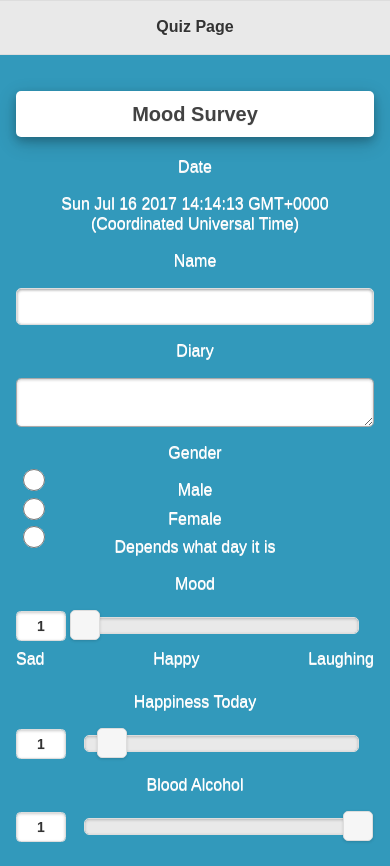
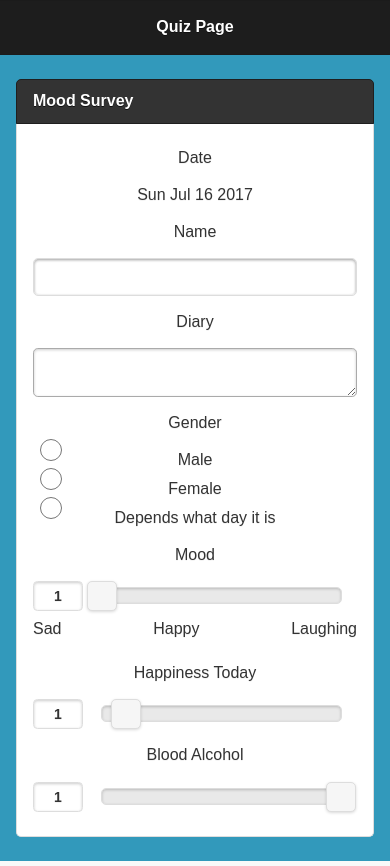
Before and after one commit to mcnorth/Project-Quiz, a website: page BlankCordovaApp1/BlankCordovaApp1/www/index.html in a window 390 px wide. Drawn offline with nearby package versions, Linux system fonts and the light colour scheme; some packages are replaced by stand-ins of ours.

Commit message:
Dynamically added JQM elements

```diff
--- a/BlankCordovaApp1/BlankCordovaApp1/www/css/index.css
+++ b/BlankCordovaApp1/BlankCordovaApp1/www/css/index.css
@@ -1,9 +1,14 @@
+body {
+    font-family: 'Nunito', sans-serif;
+}
+
+
 #quiz-page-one {
     text-align: center;
     background-color: #3299BB;
     color: white;
 
-    font-family: 'Nunito', sans-serif;
+
 }
 
 #myHeading {
--- a/BlankCordovaApp1/BlankCordovaApp1/www/index.html
+++ b/BlankCordovaApp1/BlankCordovaApp1/www/index.html
@@ -7,44 +7,43 @@
     -->
 
     <meta http-equiv="Content-Security-Policy" content="default-src 'self' data: gap: https://ssl.gstatic.com 'unsafe-eval'; style-src 'self' 'unsafe-inline'; script-src 'self' https://code.jquery.com 'unsafe-inline' 'unsafe-eval'; font-src 'self' https://fonts.gstatic.com/; style-src 'self' https://fonts.googleapis.com/ 'unsafe-inline'; media-src *">
-
-
     <meta http-equiv="content-type" content="text/html; charset=UTF-8" />
     <meta name="format-detection" content="telephone=no">
     <meta name="msapplication-tap-highlight" content="no">
     <meta name="viewport" content="user-scalable=no, initial-scale=1, maximum-scale=1, minimum-scale=1, width=device-width">
     <link rel="stylesheet" type="text/css" href="css/index.css">
     <link rel="stylesheet" href="css/jquery.mobile-1.4.5.min.css" />
-    <link rel="stylesheet" type="text/css" href="css/nouislider.min.css">
+
     <link href="https://fonts.googleapis.com/css?family=Nunito:400,700,900" rel="stylesheet">
-    <script src="https://code.jquery.com/jquery-2.2.4.min.js" integrity="sha256-BbhdlvQf/xTY9gja0Dq3HiwQF8LaCRTXxZKRutelT44=" crossorigin="anonymous"></script>
+    <script src="https://code.jquery.com/jquery-2.0.1.js" integrity="sha256-gg+zOP6MdHihuCDicItP0wamiCXeEZSAPnqT+8IXehY=" crossorigin="anonymous"></script>
     <script src="scripts/jquery.mobile-1.4.5.min.js"></script>
-    <script src="scripts/nouislider.min.js"></script>
     <script src="scripts/index.js"></script>
     <title>ProjectQuiz</title>
 </head>
 <body>
     <div data-role="page" id="quiz-page-one">
-        <div data-role="header" id="header">
+        <div data-role="header" id="header" data-theme="b">
             <p id="header-text">Quiz Page</p>
         </div>
         <div data-role="main" class="ui-content">
             <div class="page-container">
                 <div id="questions">
 
+                    <div data-role="collapsible" data-theme="b" data-content-theme="a" data-collapsed="false"  data-collapsed-icon="" data-expanded-icon="" id="questionSection" >
+                        <h3 id="head3">Start</h3>
 
+                        <p id="para">
+
+                        </p>
+                    </div>
                 </div>
             </div>
         </div>
         <script>
             GetQuestions();
         </script>
-
     </div>
-
-
     <script type="text/javascript" src="cordova.js"></script>
     <script type="text/javascript" src="scripts/platformOverrides.js"></script>
-
 </body>
 </html>
--- a/BlankCordovaApp1/BlankCordovaApp1/www/scripts/index.js
+++ b/BlankCordovaApp1/BlankCordovaApp1/www/scripts/index.js
@@ -6,46 +6,70 @@
 
 function GetQuestions()
 {
-    var question = document.getElementById("questions");
+    var requestURL = "questions.json";
+    var request = new XMLHttpRequest();
+    var question = document.getElementById("para");
 
-    //create javascript object
-    var requestURL = "questions.json";
 
-    //create HttpRequest object
-    var request = new XMLHttpRequest();
+    try
+    {
+        // Opera 8.0+, Firefox, Chrome, Safari
+        request = new XMLHttpRequest();
+    }
+    catch (e)
+    {
+        // Internet Explorer Browsers
+        try
+        {
+            request = new ActiveXObject("Msxml2.XMLHTTP");
 
-    //open the request object
-    request.open("GET", requestURL);
+        }
+        catch (e)
+        {
+            try
+            {
+                request = new ActiveXObject("Microsoft.XMLHTTP");
+            }
+            catch (e)
+            {
 
-    //let the server know we want a json object
-    request.responseType = "json";
+                alert("Your browser broke!");
+                return false;
+            }
 
-    //send the request
+        }
+    }
+
+    request.onreadystatechange = function () {
+
+        if (request.readyState == 4)
+        {
+            try
+            {
+                // Javascript function JSON.parse to parse JSON data
+                var jsonObj = JSON.parse(request.responseText);
+
+                // jsonObj variable now contains the data structure
+                DisplayPage(jsonObj);
+            }
+            catch (e)
+            {
+                alert(e);
+            }
+
+        }
+    }
+
+    request.open("GET", requestURL, true);
     request.send();
-
-    request.onload = function ()
-    {
-        //store the response from the server ina variable
-        var quizQuestions = request.response;
-
-        //call a function to fill the page
-        DisplayPage(quizQuestions);
-    }
 
     function DisplayPage(jsonObject)
     {
+        var collHeading = document.getElementById("head3").innerHTML;
+        var collPara = document.getElementById("para");
+        var res = collHeading.replace("Start", jsonObject["title"]);
+        document.getElementById("head3").innerHTML = res;
 
-
-        //create the elements
-        var myHeading = document.createElement("p");
-        myHeading.id = "myHeading";
-
-        //modify the text to the value of the json object "id"
-        myHeading.textContent = jsonObject["title"];
-
-
-        //insert the content inside the div
-        question.appendChild(myHeading);
 
         for (var i = 0; i < jsonObject.questions.length; i++)
         {
@@ -65,7 +89,7 @@ function GetQuestions()
                     var type = questArray[key];
                     switch (type)
                     {
-                        case "date": DisplayDate();
+                        case "date": DisplayDate(questArray);
                             break;
                         case "textbox": DisplayTextbox();
                             break;
@@ -99,11 +123,15 @@ function GetQuestions()
 
     }
 
-    function DisplayDate()
+    function DisplayDate(dateObj)
     {
+
+        var dText = dateObj["text"];
+
+
         var today = new Date();
         var myP = document.createElement("p");
-        myP.textContent = today;
+        myP.textContent = today.toDateString();
         question.appendChild(myP);
 
     }
@@ -114,6 +142,7 @@ function GetQuestions()
         var txtbox = document.createElement("input");
         txtbox.type = "text";
         question.appendChild(txtbox);
+        $("#para :text").textinput();
     }
 
     function DisplayTextarea()
@@ -122,6 +151,7 @@ function GetQuestions()
         txtArea.rows = "4";
         txtArea.id = "textArea";
         question.appendChild(txtArea);
+        $("#para :input").textinput();
     }
 
     function DisplayChoice(opts)
@@ -135,6 +165,7 @@ function GetQuestions()
             lbl.appendChild(txt);
             question.appendChild(radioBtn);
             question.appendChild(lbl);
+            $("input[type='radio']").checkboxradio().checkboxradio("refresh");
         }
 
     }
@@ -149,6 +180,7 @@ function GetQuestions()
         slider.setAttribute("value", "1");
         slider.setAttribute("class", "slider-style");
         question.appendChild(slider);
+
 
         var div = document.createElement("div");
         div.setAttribute("id", "text-below");
@@ -186,4 +218,4 @@ function GetQuestions()
         question.appendChild(slider);
     }
 
-}
+};
```
Also changed, not shown: BlankCordovaApp1/BlankCordovaApp1/simulation/app-host.json (+1 -1 lines), BlankCordovaApp1/BlankCordovaApp1/simulation/sim-host.json (+1 -1 lines).
